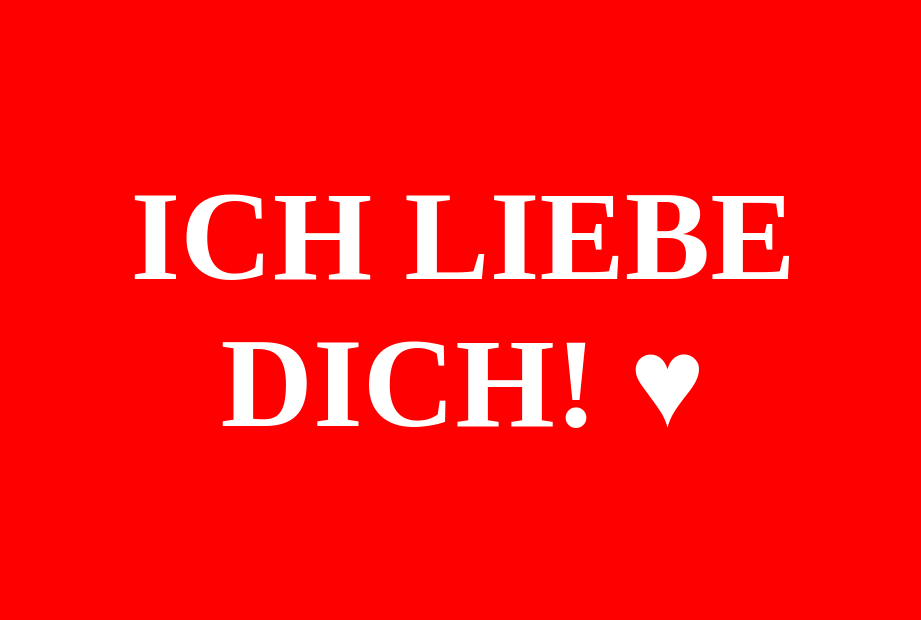
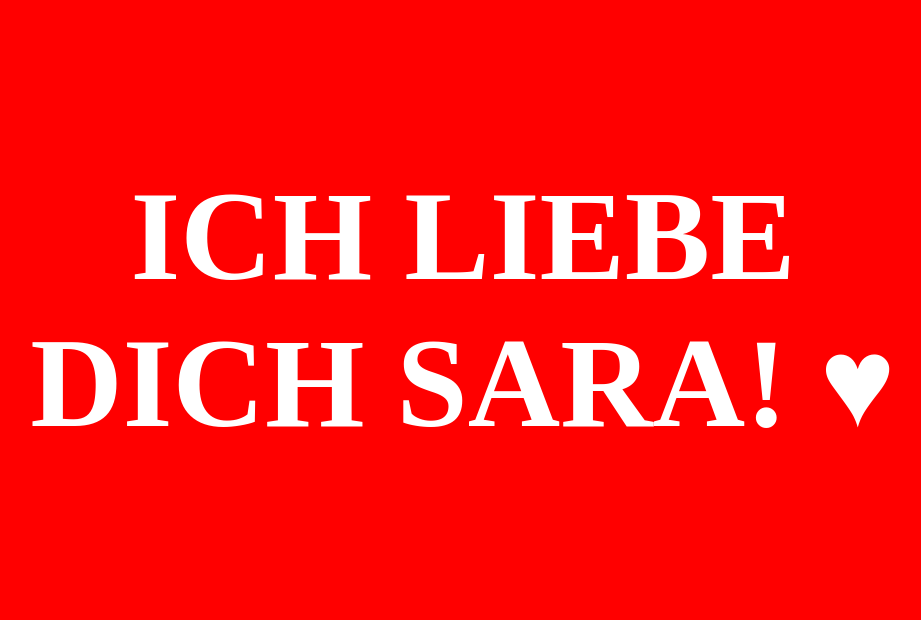
Before and after one commit to tibl2004/love, a plain HTML site: page index.html in a window 1280 px wide. Shown: the part 5-625 px from the top of the page, without its empty margins (177-1098 px from the left). Drawn offline with Linux system fonts and the light colour scheme.

Commit message:
Update index.html

```diff
--- a/index.html
+++ b/index.html
@@ -13,6 +13,6 @@
     </style>
 </head>
 <body>
-    ICH LIEBE DICH! &hearts;
+    ICH LIEBE DICH SARA! &hearts;
 </body>
 </html>
```
